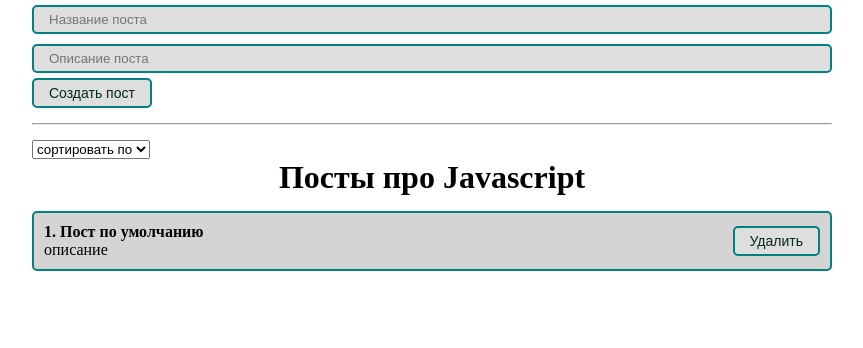
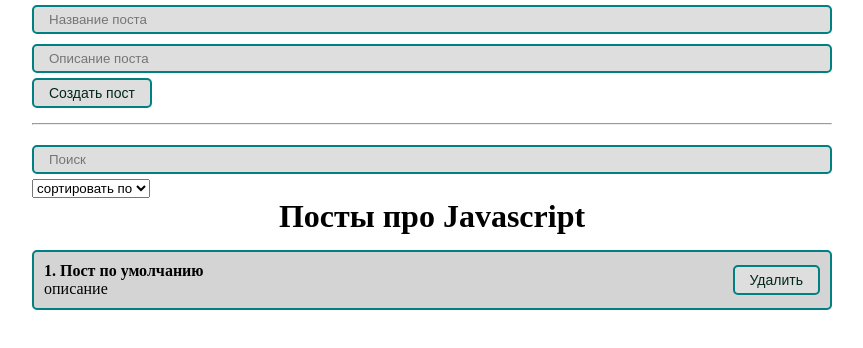
Before and after one commit to maximmorenko/React_conspect, a React (Create React App) app in the folder my-app/: page / in a window 1280 px wide. Shown: the top 348 px of the page, without its empty margins (208-1071 px from the left). Built offline with nearby package versions, Linux system fonts and the light colour scheme.

Commit message:
поиск через фильтрацию копии массива

```diff
--- a/my-app/src/App.js
+++ b/my-app/src/App.js
@@ -1,8 +1,9 @@
-import React, { useState } from "react"; // реакт импортируем в каждый файл где создаем проект
+import React, {useMemo, useState} from "react"; // реакт импортируем в каждый файл где создаем проект
 import PostList from "./components/PostList";
 import './style/App.css';
 import PostForm from "./components/PostForm";
 import MySelect from "./components/UI/select/MySelect";
+import MyInput from "./components/UI/input/MyInput";
 //import FuncComponent from './components/FuncComponent';
 //import ClassComponent from './components/ClassComponent';
 //import ClassCounter from './components/ClassCounter';
@@ -16,8 +17,16 @@
     {title: 'Пост по умолчанию', body: 'описание'}
   ])
 
-  // Реалиоозовуем двухстороннее связывание селекта
-  const [selectedSort, setSelectedSort] = useState('')
+  // Поиск поста
+  // колбек будет вызван только в том случае если какая-то из зависимостей поменяет свое значение
+  //const sortedPosts = useMemo(() => {
+
+  //}, [selectedSort, posts])
+
+  // поиск
+  // нам нужно фильтровать массив постов и удалять лишние, но так как они не возвроащаются обратно,
+  // нужно фильтровать копию массива.
+  const [searchQuery, setSearchQuery] = useState('')
 
   const createPost = (newPost) => {
     setPosts([...posts, newPost ])
@@ -33,6 +42,9 @@
     setPosts(posts.filter(p => p.id !== post.id))
   }
 
+
+  // Реалиоозовуем двухстороннее связывание селекта
+  const [selectedSort, setSelectedSort] = useState('')
   // сортируем массив
   const sortPosts = (sort) => {
     // перезаписуем состояние
@@ -49,6 +61,14 @@
       <PostForm create={createPost}/>
       <hr style={{margin: '15px 0'}}></hr>
       <div>
+        {/* поиск */}
+        <MyInput
+        value={selectedSort}
+        onChange={e => setSelectedSort(e.target.value)} // передаем сюда значение setSelectedSort(e.target.value)
+        type='text'
+        placeholder='Поиск'
+        />
+
         <MySelect
         // в значение передаем выбраный опшн
         value={selectedSort}
```
Also changed, not shown: my-app/src/components/ReactHooks.jsx (+24 -0 lines), 1 other file (tests, documents, lock files or other folders).
